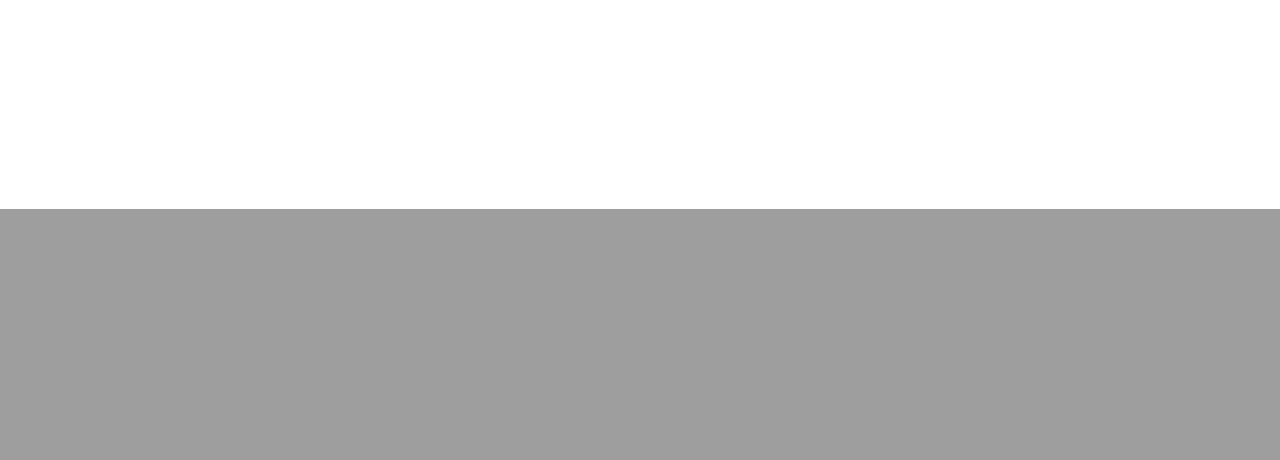
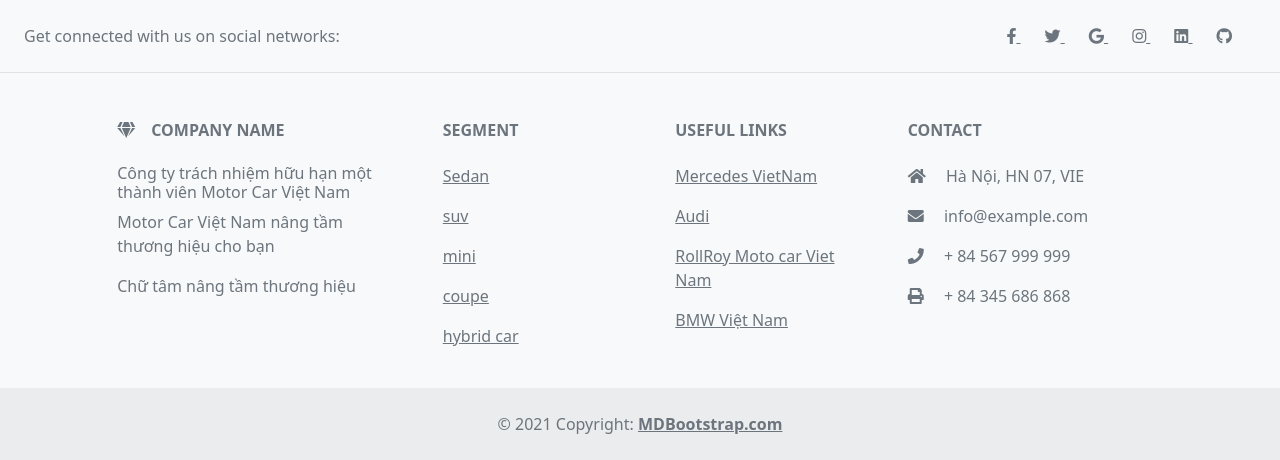
Before and after one commit to phuonghd28/auto-andy, a PHP site: page /views/index.html in a window 1280 px wide. Shown: the part 591-1051 px from the top of the page. Before the commit the page ends 800 px from the top, so only its background shows below. Run offline with PHP 8.4, Linux system fonts and the light colour scheme; some libraries are stand-ins or nearby versions.

Commit message:
update footer

```diff
--- a/views/index.html
+++ b/views/index.html
@@ -93,7 +93,138 @@
 
 <!--Footer-->
 <div class="row">
+    <footer class="text-center text-lg-start bg-light text-muted">
+        <!-- Section: Social media -->
+        <section
+                class="d-flex justify-content-center justify-content-lg-between p-4 border-bottom"
+        >
+            <!-- Left -->
+            <div class="me-5 d-none d-lg-block">
+                <span>Get connected with us on social networks:</span>
+            </div>
+            <!-- Left -->
 
+            <!-- Right -->
+            <div>
+                <a href="" class="me-4 text-reset">
+                    <i class="fab fa-facebook-f"></i>
+                </a>
+                <a href="" class="me-4 text-reset">
+                    <i class="fab fa-twitter"></i>
+                </a>
+                <a href="" class="me-4 text-reset">
+                    <i class="fab fa-google"></i>
+                </a>
+                <a href="" class="me-4 text-reset">
+                    <i class="fab fa-instagram"></i>
+                </a>
+                <a href="" class="me-4 text-reset">
+                    <i class="fab fa-linkedin"></i>
+                </a>
+                <a href="" class="me-4 text-reset">
+                    <i class="fab fa-github"></i>
+                </a>
+            </div>
+            <!-- Right -->
+        </section>
+        <!-- Section: Social media -->
+
+        <!-- Section: Links  -->
+        <section class="">
+            <div class="container text-center text-md-start mt-5">
+                <!-- Grid row -->
+                <div class="row mt-3">
+                    <!-- Grid column -->
+                    <div class="col-md-3 col-lg-4 col-xl-3 mx-auto mb-4">
+                        <!-- Content -->
+                        <h6 class="text-uppercase fw-bold mb-4">
+                            <i class="fas fa-gem me-3"></i>Company name
+                        </h6>
+                        <h6> Công ty trách nhiệm hữu hạn một thành viên Motor Car Việt Nam</h6>
+                        <p>
+                            Motor Car Việt Nam nâng tầm thương hiệu cho bạn
+                        </p>
+                        <p>Chữ tâm nâng tầm thương hiệu
+                        </p>
+                    </div>
+                    <!-- Grid column -->
+
+                    <!-- Grid column -->
+                    <div class="col-md-2 col-lg-2 col-xl-2 mx-auto mb-4">
+                        <!-- Links -->
+                        <h6 class="text-uppercase fw-bold mb-4">
+                            Segment
+                        </h6>
+                        <p>
+                            <a href="#!" class="text-reset">Sedan</a>
+                        </p>
+                        <p>
+                            <a href="#!" class="text-reset">suv</a>
+                        </p>
+                        <p>
+                            <a href="#!" class="text-reset">mini</a>
+                        </p>
+                        <p>
+                            <a href="#!" class="text-reset">coupe</a>
+                        </p>
+                        <p>
+                            <a href="#!" class="text-reset">hybrid car</a>
+                        </p>
+                    </div>
+                    <!-- Grid column -->
+
+                    <!-- Grid column -->
+                    <div class="col-md-3 col-lg-2 col-xl-2 mx-auto mb-4">
+                        <!-- Links -->
+                        <h6 class="text-uppercase fw-bold mb-4">
+                            Useful links
+                        </h6>
+                        <p>
+                            <a href="#!" class="text-reset">Mercedes VietNam</a>
+
+                        </p>
+                        <p>
+                            <a href="#!" class="text-reset">Audi</a>
+
+                        </p>
+                        <p>
+                            <a href="#!" class="text-reset">RollRoy Moto car Viet Nam</a>
+                        </p>
+                        <p>
+                            <a href="#!" class="text-reset">BMW Việt Nam</a>
+                        </p>
+
+                    </div>
+                    <!-- Grid column -->
+
+                    <!-- Grid column -->
+                    <div class="col-md-4 col-lg-3 col-xl-3 mx-auto mb-md-0 mb-4">
+                        <!-- Links -->
+                        <h6 class="text-uppercase fw-bold mb-4">
+                            Contact
+                        </h6>
+                        <p><i class="fas fa-home me-3"></i> Hà Nội, HN 07, VIE</p>
+                        <p>
+                            <i class="fas fa-envelope me-3"></i>
+                            info@example.com
+                        </p>
+                        <p><i class="fas fa-phone me-3"></i> + 84 567 999 999</p>
+                        <p><i class="fas fa-print me-3"></i> + 84 345 686 868</p>
+                    </div>
+                    <!-- Grid column -->
+                </div>
+                <!-- Grid row -->
+            </div>
+        </section>
+        <!-- Section: Links  -->
+
+        <!-- Copyright -->
+        <div class="text-center p-4" style="background-color: rgba(0, 0, 0, 0.05);">
+            © 2021 Copyright:
+            <a class="text-reset fw-bold" href="https://mdbootstrap.com/">MDBootstrap.com</a>
+        </div>
+        <!-- Copyright -->
+    </footer>
 </div>
 <script src="/public/js/index.js"></script>
 <script src="https://cdn.jsdelivr.net/npm/bootstrap@5.1.0/dist/js/bootstrap.bundle.min.js" integrity="sha384-U1DAWAznBHeqEIlVSCgzq+c9gqGAJn5c/t99JyeKa9xxaYpSvHU5awsuZVVFIhvj" crossorigin="anonymous"></script>
```
Also changed, not shown: public/css/index.css (line endings or trailing spaces).
